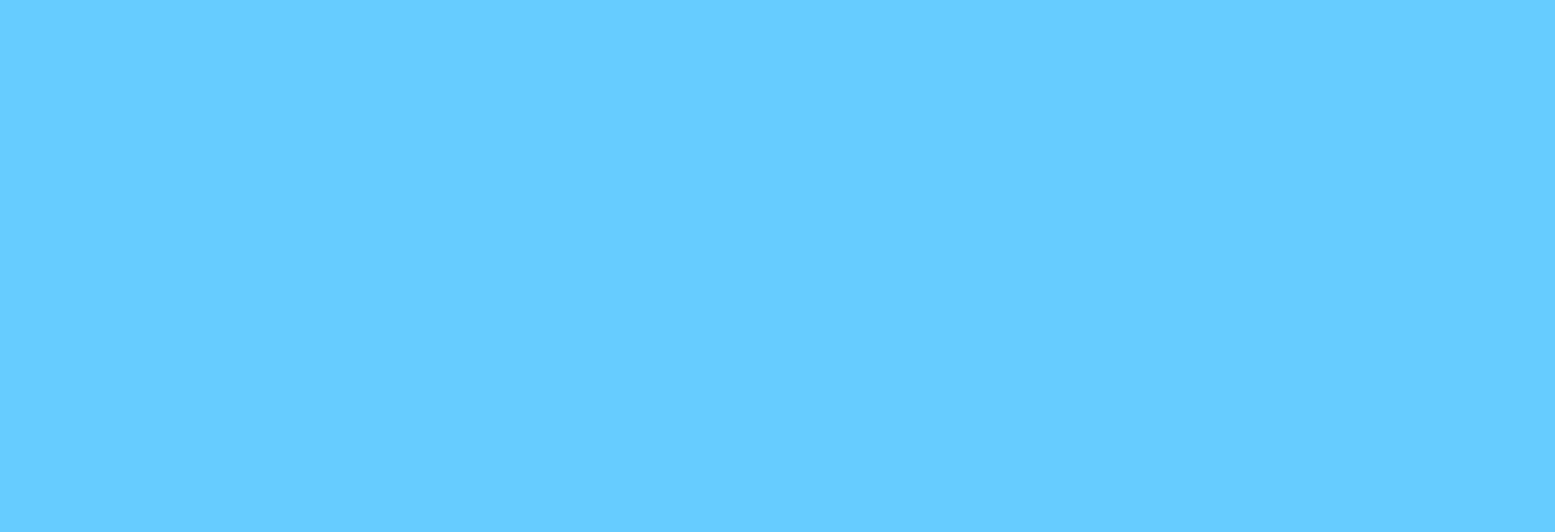
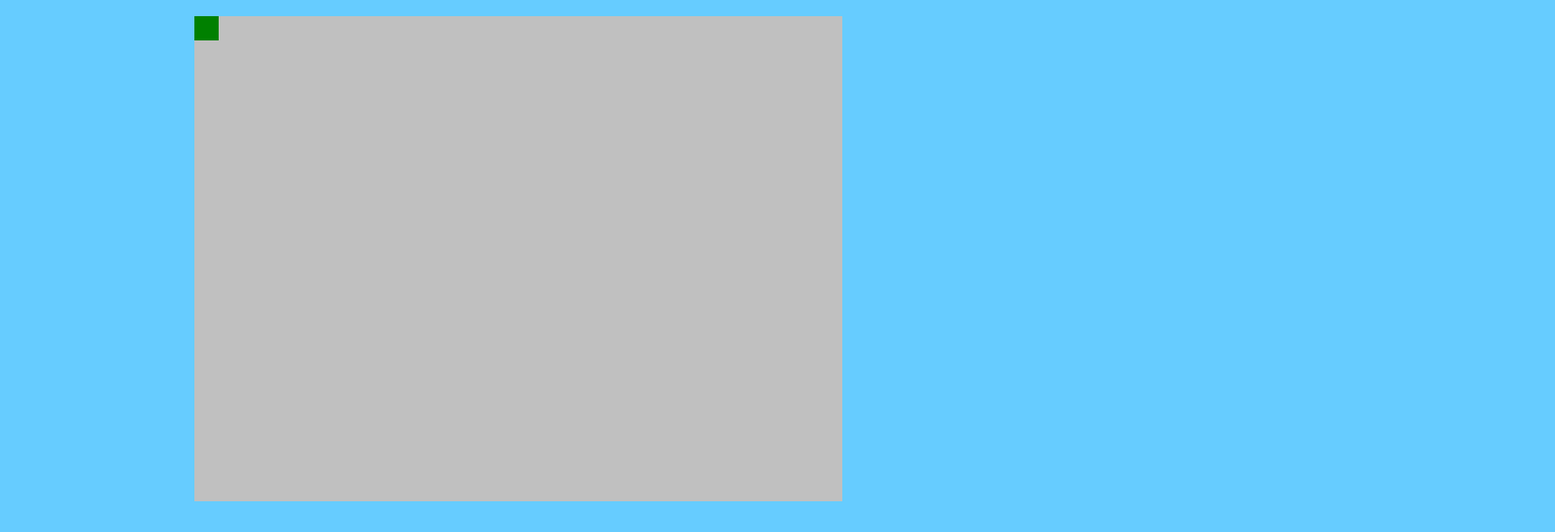
Before and after one commit to RSzyg/meme-game, a website built with webpack: page index.html in a window 1280 px wide. Shown: the whole page at 81% size, 1920 px wide, since content can reach past the window. Built offline with Linux system fonts and the light colour scheme.

Commit message:
init canvas part

```diff
--- a/index.html
+++ b/index.html
@@ -17,7 +17,7 @@
 </head>
 
 <body>
-  <div style="margin: auto;width: 100%;height: 100%;" id="display">
-    <canvas id="main" width="1920" height="1080"></canvas>
+  <div style="margin: auto; width: 100%; height: 100%">
+    <div id="display" style="margin: 20px auto; width: 800px; height: 600px; background: #C0C0C0"></div>
   </div>
 </body>
--- a/package.json
+++ b/package.json
@@ -5,8 +5,8 @@
   "main": "index.js",
   "scripts": {
     "test": "echo \"Error: no test specified\" && exit 1",
-    "build": "webpack",
-    "watch": "webpack --watch"
+    "build": "webpack --mode development",
+    "watch": "webpack --watch --mode development"
   },
   "repository": {
     "type": "git",
--- a/src/Entry.ts
+++ b/src/Entry.ts
@@ -1,3 +1,6 @@
+import Main from "./Main";
+
 window.onload = () => {
-  console.log('Hello world');
+  const main: Main = new Main();
+  main.createScene();
 };
--- /dev/null
+++ b/src/Main.ts
@@ -0,0 +1,18 @@
+export default class Main {
+  private height: number = 600;
+  private width: number = 800;
+  private canvas: HTMLCanvasElement;
+  private ctx: CanvasRenderingContext2D;
+  constructor() {
+    this.canvas = document.createElement("canvas");
+    this.canvas.height = this.height;
+    this.canvas.width = this.width;
+    document.getElementById("display").appendChild(this.canvas);
+    this.ctx = this.canvas.getContext("2d");
+  }
+
+  public createScene() {
+    this.ctx.fillStyle = "green";
+    this.ctx.fillRect(0, 0, 30, 30);
+  }
+}
```
Also changed, not shown: tslint.json (added, +32 -0 lines), dist/bundle.js.
